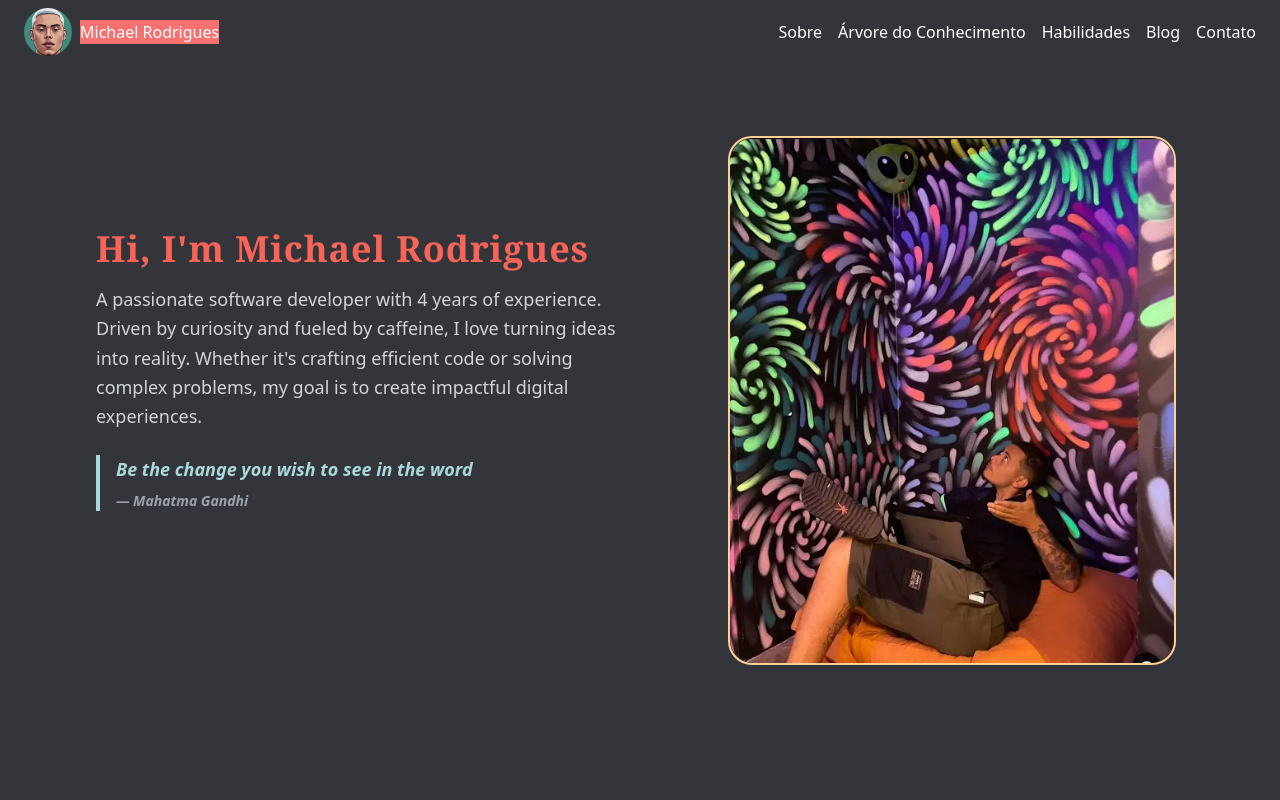
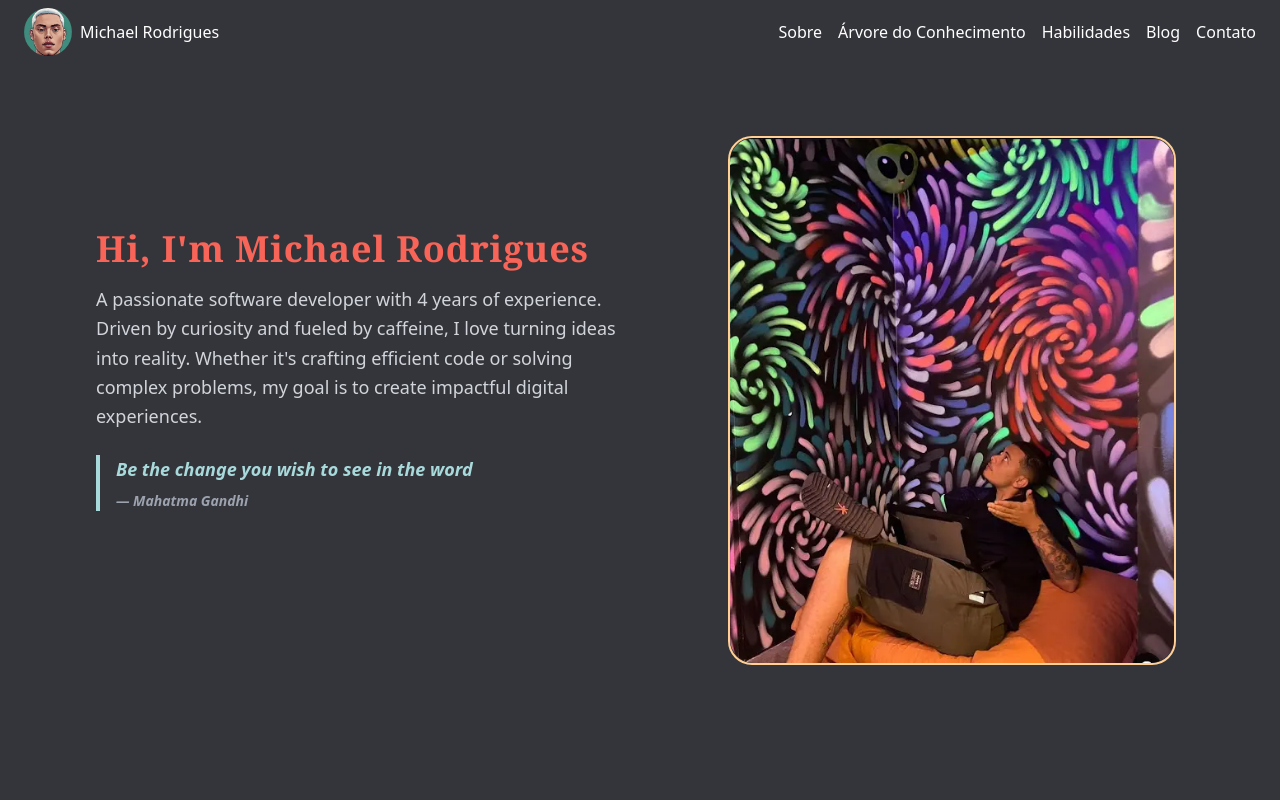
Before and after one commit to michaelrodriguess/michael-dev, a Next.js app: page / in a window 1280 px wide. Shown: the top 800 px of the page. Built offline with nearby package versions, Linux system fonts and the light colour scheme.

Commit message:
chore: change background color

```diff
--- a/src/app/page.tsx
+++ b/src/app/page.tsx
@@ -16,7 +16,7 @@ export default function Home() {
             height={48}
             className="rounded-full object-cover"
             />
-            <div className="ml-2 bg-red-400">
+            <div className="ml-2">
               Michael Rodrigues
             </div>
           </div>
@@ -79,9 +79,6 @@ export default function Home() {
           </div>
         </section>
 
-      </div>
-
-
       <section id="skills" className="py-20 flex flex-col items-center justify-center bg-white text-center">
         <h2 className="text-3xl font-semibold mb-4">Habilidades</h2>
         <p className="max-w-2xl text-gray-700">
@@ -103,6 +100,9 @@ export default function Home() {
         </p>
       </section>
 
+      </div>
+
+
 
     </main>
   );
```
